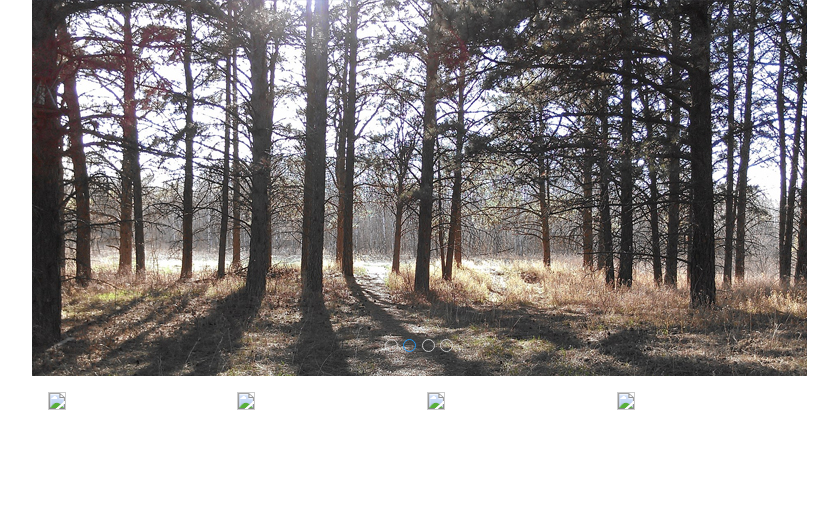
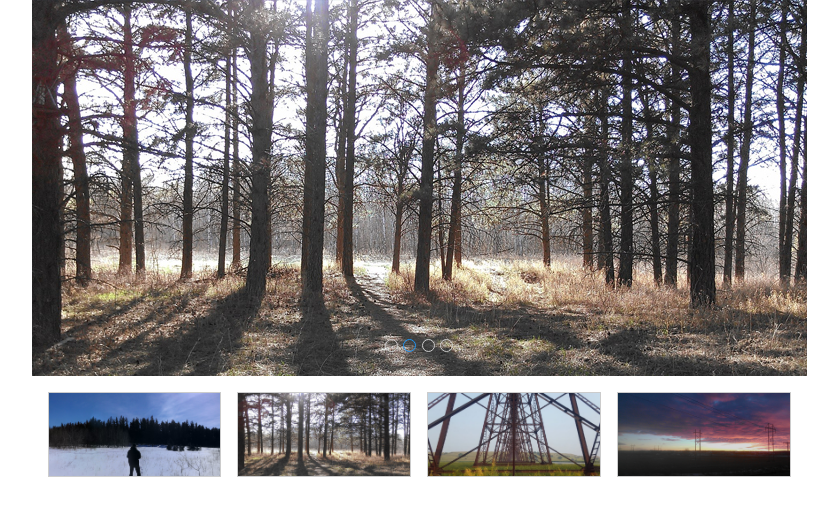
Before and after one commit to LanceDeep/LanceD.github.io, a plain HTML site: page slideshow2.htm in a window 1280 px wide. Shown: the whole page, without its empty margins (221-1059 px from the left). Drawn offline with Linux system fonts and the light colour scheme.

Commit message:
Update slideshow2.htm

```diff
--- a/slideshow2.htm
+++ b/slideshow2.htm
@@ -151,16 +151,16 @@ font-size:0;
 </div>
 <div class="w3-row-padding w3-section flexbox">
 <div class="w3-col s4">
-<img class="demo w3-border w3-hover-shadow" src="img-src/slideshow01.jpg" style="width:100%" onclick="currentDiv(1)" onmouseover="pauseCarousel();" onmouseout="startCarousel()">
+<img class="demo w3-border w3-hover-shadow" src="slideshow01.jpg" style="width:100%" onclick="currentDiv(1)" onmouseover="pauseCarousel();" onmouseout="startCarousel()">
 </div>
 <div class="w3-col s4">
-<img class="demo w3-border w3-hover-shadow" src="img-src/slideshow02.jpg" style="width:100%" onclick="currentDiv(2)" onmouseover="pauseCarousel();" onmouseout="startCarousel()">
+<img class="demo w3-border w3-hover-shadow" src="slideshow02.jpg" style="width:100%" onclick="currentDiv(2)" onmouseover="pauseCarousel();" onmouseout="startCarousel()">
 </div>
 <div class="w3-col s4">
-<img class="demo w3-border w3-hover-shadow" src="img-src/slideshow03.jpg" style="width:100%" onclick="currentDiv(3)" onmouseover="pauseCarousel();" onmouseout="startCarousel()">
+<img class="demo w3-border w3-hover-shadow" src="slideshow03.jpg" style="width:100%" onclick="currentDiv(3)" onmouseover="pauseCarousel();" onmouseout="startCarousel()">
 </div>
 <div class="w3-col s4">
-<img class="demo w3-border w3-hover-shadow" src="img-src/slideshow04.jpg" style="width:100%" onclick="currentDiv(4)" onmouseover="pauseCarousel();" onmouseout="startCarousel()">
+<img class="demo w3-border w3-hover-shadow" src="slideshow04.jpg" style="width:100%" onclick="currentDiv(4)" onmouseover="pauseCarousel();" onmouseout="startCarousel()">
 </div>
 </div>
 </div>
```
